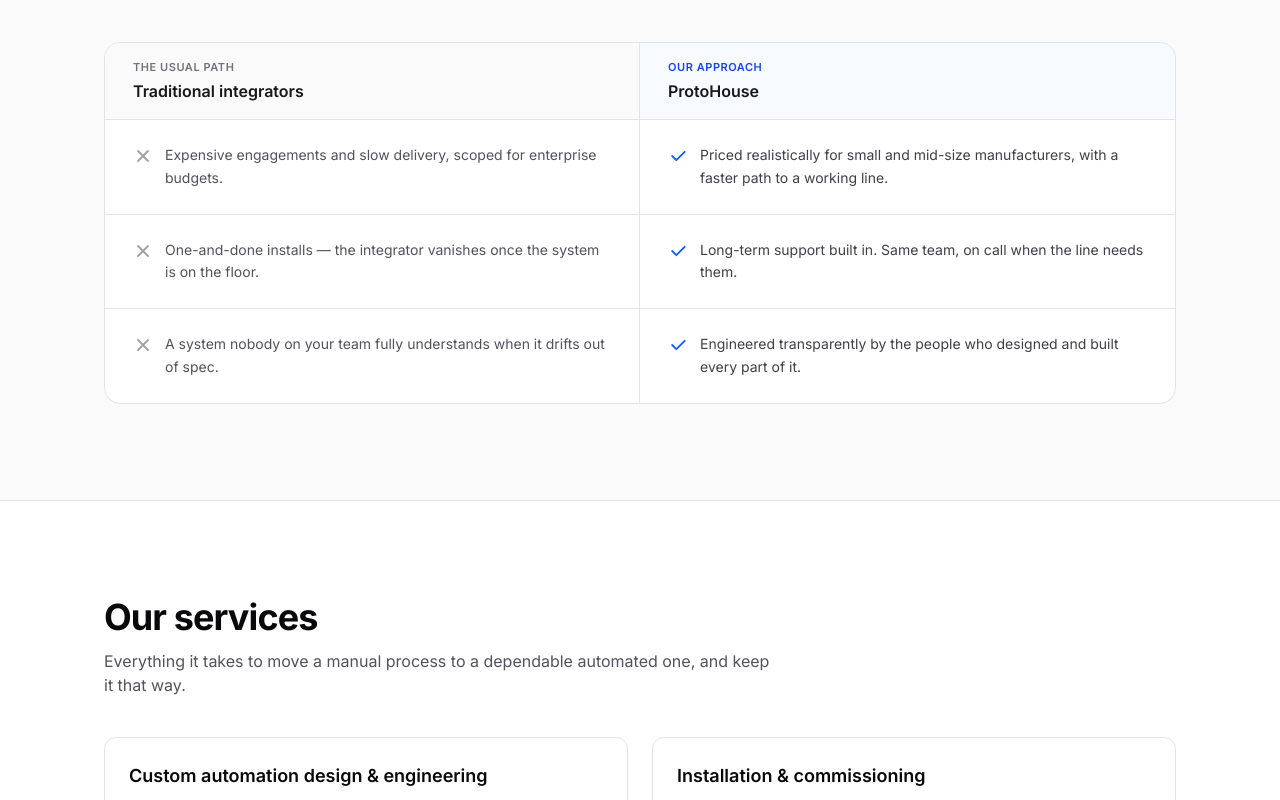
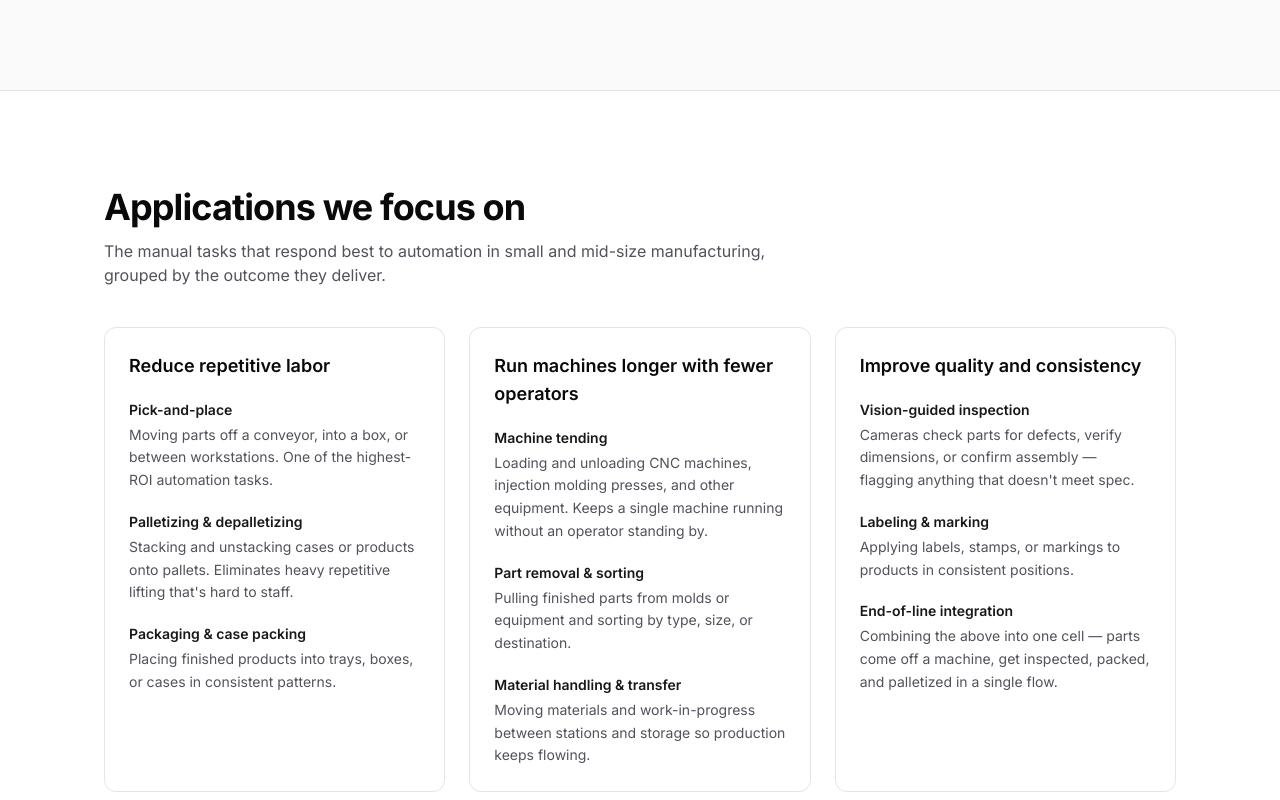
Before and after one commit to Proto-House/Website, a Next.js app: page /automation in a window 1280 px wide. Shown: the part 1000-1800 px from the top of the page. Built offline with nearby package versions, Linux system fonts and the light colour scheme.

Commit message:
formatted automation page

```diff
--- a/app/automation/page.js
+++ b/app/automation/page.js
@@ -2,7 +2,6 @@
 import Hero from "@/components/Hero";
 import Section from "@/components/Section";
 import Button from "@/components/Button";
-import ServiceCard from "@/components/ServiceCard";
 import ProcessStep from "@/components/ProcessStep";
 
 export const metadata = {
@@ -11,53 +10,62 @@
     "Custom robotic automation for small and mid-size manufacturers, designed, installed, and supported to cut cost per part and lift throughput.",
 };
 
-const services = [
+// Applications grouped by the business outcome they deliver. Framed softly
+// ("applications we focus on") to avoid implying a track record we haven't
+// built yet.
+const capabilities = [
   {
-    title: "Custom automation design & engineering",
-    body: "We start with your parts and your process. From there we design the robotic cell, the custom tooling, and the controls to match. Mechanical, electrical, and software get engineered together, not bolted on after the fact.",
+    outcome: "Reduce repetitive labor",
+    items: [
+      {
+        name: "Pick-and-place",
+        body: "Moving parts off a conveyor, into a box, or between workstations. One of the highest-ROI automation tasks.",
+      },
+      {
+        name: "Palletizing & depalletizing",
+        body: "Stacking and unstacking cases or products onto pallets. Eliminates heavy repetitive lifting that's hard to staff.",
+      },
+      {
+        name: "Packaging & case packing",
+        body: "Placing finished products into trays, boxes, or cases in consistent patterns.",
+      },
+    ],
   },
   {
-    title: "Installation & commissioning",
-    body: "We build, install, and commission the system right on your floor. Robots, tooling, vision, software, all integrated. Then we run it against real production until it's reliable.",
+    outcome: "Run machines longer with fewer operators",
+    items: [
+      {
+        name: "Machine tending",
+        body: "Loading and unloading CNC machines, injection molding presses, and other equipment. Keeps a single machine running without an operator standing by.",
+      },
+      {
+        name: "Part removal & sorting",
+        body: "Pulling finished parts from molds or equipment and sorting by type, size, or destination.",
+      },
+      {
+        name: "Material handling & transfer",
+        body: "Moving materials and work-in-progress between stations and storage so production keeps flowing.",
+      },
+    ],
   },
   {
-    title: "Long-term maintenance & support",
-    body: "Support contracts keep your line dependable. You get preventive maintenance, a fast response when something needs attention, and the institutional knowledge of the team that actually built it.",
-  },
-  {
-    title: "Process upgrades as you evolve",
-    body: "Part mixes change. Volumes change. When your requirements shift, we upgrade the system to match, which extends its life and protects your investment instead of forcing you to start over.",
+    outcome: "Improve quality and consistency",
+    items: [
+      {
+        name: "Vision-guided inspection",
+        body: "Cameras check parts for defects, verify dimensions, or confirm assembly — flagging anything that doesn't meet spec.",
+      },
+      {
+        name: "Labeling & marking",
+        body: "Applying labels, stamps, or markings to products in consistent positions.",
+      },
+      {
+        name: "End-of-line integration",
+        body: "Combining the above into one cell — parts come off a machine, get inspected, packed, and palletized in a single flow.",
+      },
+    ],
   },
 ];
-
-// Pain (traditional integration) lined up against ProtoHouse's answer.
-// Rendered as a 2-col table below "The problem" so the contrast reads visually.
-const contrasts = [
-  {
-    pain: "Expensive engagements and slow delivery, scoped for enterprise budgets.",
-    answer: "Priced realistically for small and mid-size manufacturers, with a faster path to a working line.",
-  },
-  {
-    pain: "One-and-done installs — the integrator vanishes once the system is on the floor.",
-    answer: "Long-term support built in. Same team, on call when the line needs them.",
-  },
-  {
-    pain: "A system nobody on your team fully understands when it drifts out of spec.",
-    answer: "Engineered transparently by the people who designed and built every part of it.",
-  },
-];
-
-const XIcon = (
-  <svg viewBox="0 0 24 24" fill="none" stroke="currentColor" strokeWidth="2.2" strokeLinecap="round" strokeLinejoin="round" className="mt-0.5 h-5 w-5 shrink-0 text-zinc-400 dark:text-zinc-500" aria-hidden="true">
-    <path d="M18 6 6 18M6 6l12 12" />
-  </svg>
-);
-
-const CheckIcon = (
-  <svg viewBox="0 0 24 24" fill="none" stroke="currentColor" strokeWidth="2.2" strokeLinecap="round" strokeLinejoin="round" className="mt-0.5 h-5 w-5 shrink-0 text-blue-600 dark:text-blue-400" aria-hidden="true">
-    <path d="m5 12 5 5L20 7" />
-  </svg>
-);
 
 const steps = [
   {
@@ -119,70 +127,52 @@
             </p>
           </div>
         </div>
-
-        {/* Visual: traditional integrator vs ProtoHouse, row-by-row pain → answer */}
-        <div className="mt-12 overflow-hidden rounded-2xl border border-zinc-200 bg-white dark:border-zinc-800 dark:bg-zinc-950">
-          <div className="grid grid-cols-2">
-            <div className="border-b border-r border-zinc-200 bg-zinc-50 px-5 py-4 dark:border-zinc-800 dark:bg-zinc-900/50 md:px-7">
-              <p className="text-[11px] font-semibold uppercase tracking-wider text-zinc-500 dark:text-zinc-400">
-                The usual path
-              </p>
-              <p className="mt-1 text-sm font-semibold text-zinc-900 dark:text-zinc-100 md:text-base">
-                Traditional integrators
-              </p>
-            </div>
-            <div className="border-b border-zinc-200 bg-blue-50/50 px-5 py-4 dark:border-zinc-800 dark:bg-blue-950/20 md:px-7">
-              <p className="text-[11px] font-semibold uppercase tracking-wider text-blue-700 dark:text-blue-300">
-                Our approach
-              </p>
-              <p className="mt-1 text-sm font-semibold text-zinc-900 dark:text-zinc-100 md:text-base">
-                ProtoHouse
-              </p>
-            </div>
-          </div>
-          {contrasts.map((row, i) => (
-            <div
-              key={i}
-              className={`grid grid-cols-2 ${
-                i < contrasts.length - 1
-                  ? "border-b border-zinc-200 dark:border-zinc-800"
-                  : ""
-              }`}
-            >
-              <div className="flex items-start gap-3 border-r border-zinc-200 px-5 py-5 dark:border-zinc-800 md:px-7 md:py-6">
-                {XIcon}
-                <p className="text-sm leading-relaxed text-zinc-600 dark:text-zinc-300">
-                  {row.pain}
-                </p>
-              </div>
-              <div className="flex items-start gap-3 px-5 py-5 md:px-7 md:py-6">
-                {CheckIcon}
-                <p className="text-sm leading-relaxed text-zinc-700 dark:text-zinc-200">
-                  {row.answer}
-                </p>
-              </div>
-            </div>
-          ))}
-        </div>
       </Section>
 
-      {/* Our services */}
+      {/* Applications we focus on */}
       <Section className="border-t border-zinc-200 dark:border-zinc-800">
         <div className="max-w-2xl">
           <h2 className="text-3xl font-bold tracking-tight text-zinc-950 dark:text-white md:text-4xl">
-            Our services
+            Applications we focus on
           </h2>
           <p className="mt-3 text-zinc-600 dark:text-zinc-300">
-            Everything it takes to move a manual process to a dependable
-            automated one, and keep it that way.
+            The manual tasks that respond best to automation in small and
+            mid-size manufacturing, grouped by the outcome they deliver.
           </p>
         </div>
-        <div className="mt-10 grid gap-6 sm:grid-cols-2">
-          {services.map((service) => (
-            <ServiceCard key={service.title} title={service.title}>
-              {service.body}
-            </ServiceCard>
+        <div className="mt-10 grid gap-6 md:grid-cols-3">
+          {capabilities.map((group) => (
+            <article
+              key={group.outcome}
+              className="rounded-xl border border-zinc-200 bg-white p-6 dark:border-zinc-800 dark:bg-zinc-900"
+            >
+              <h3 className="text-lg font-semibold text-zinc-950 dark:text-white">
+                {group.outcome}
+              </h3>
+              <ul className="mt-5 space-y-5">
+                {group.items.map((item) => (
+                  <li key={item.name}>
+                    <p className="text-sm font-semibold text-zinc-900 dark:text-zinc-100">
+                      {item.name}
+                    </p>
+                    <p className="mt-1 text-sm leading-relaxed text-zinc-600 dark:text-zinc-300">
+                      {item.body}
+                    </p>
+                  </li>
+                ))}
+              </ul>
+            </article>
           ))}
+        </div>
+        <div className="mt-10 rounded-xl border border-zinc-200 bg-zinc-50 p-6 dark:border-zinc-800 dark:bg-zinc-900 md:p-8">
+          <p className="leading-relaxed text-zinc-700 dark:text-zinc-200">
+            <span className="font-semibold text-zinc-950 dark:text-white">
+              Not sure where to start?
+            </span>{" "}
+            Most facilities have one or two manual tasks that deliver the
+            fastest return on automation. We'll help you identify them in a
+            free on-site assessment.
+          </p>
         </div>
       </Section>
 
```
